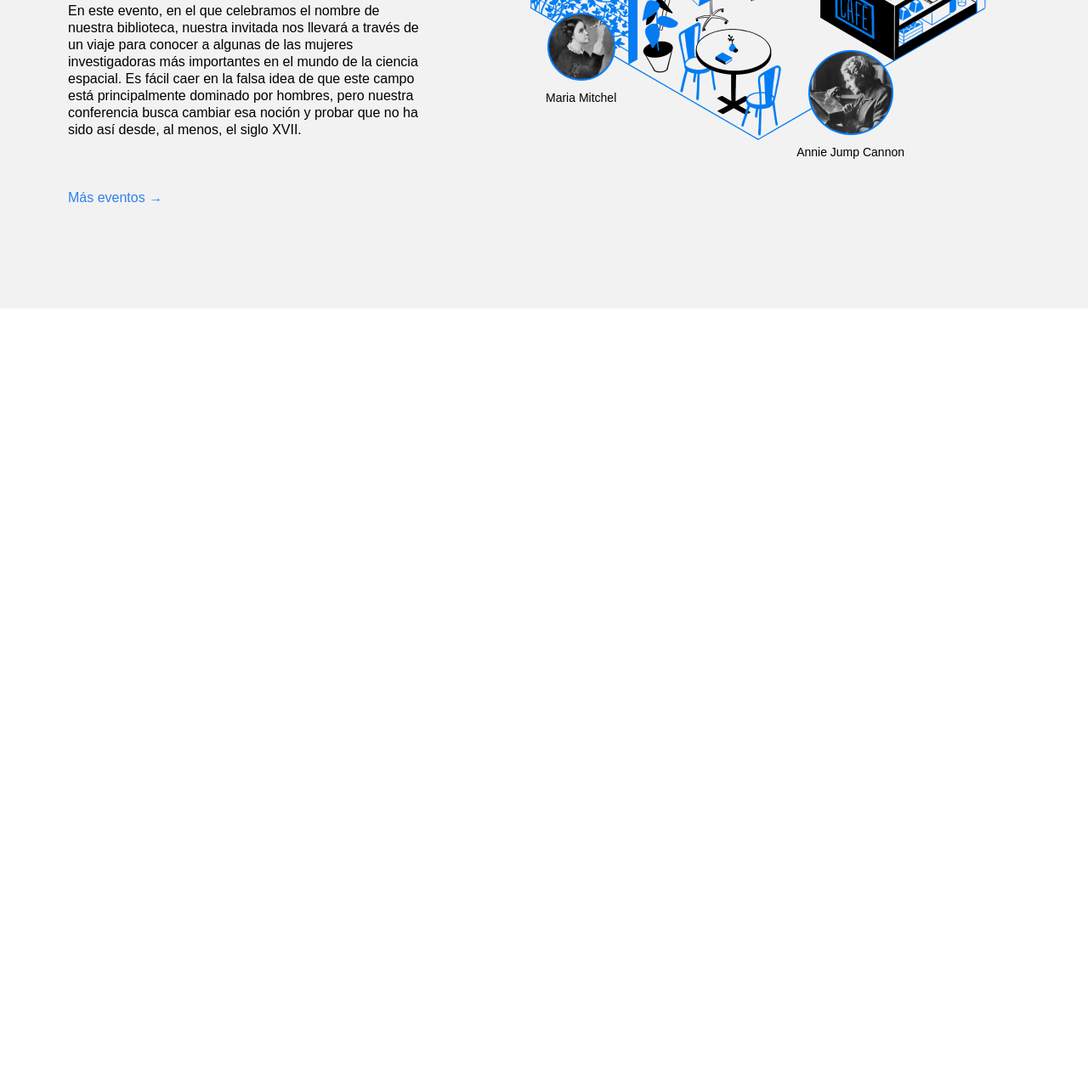
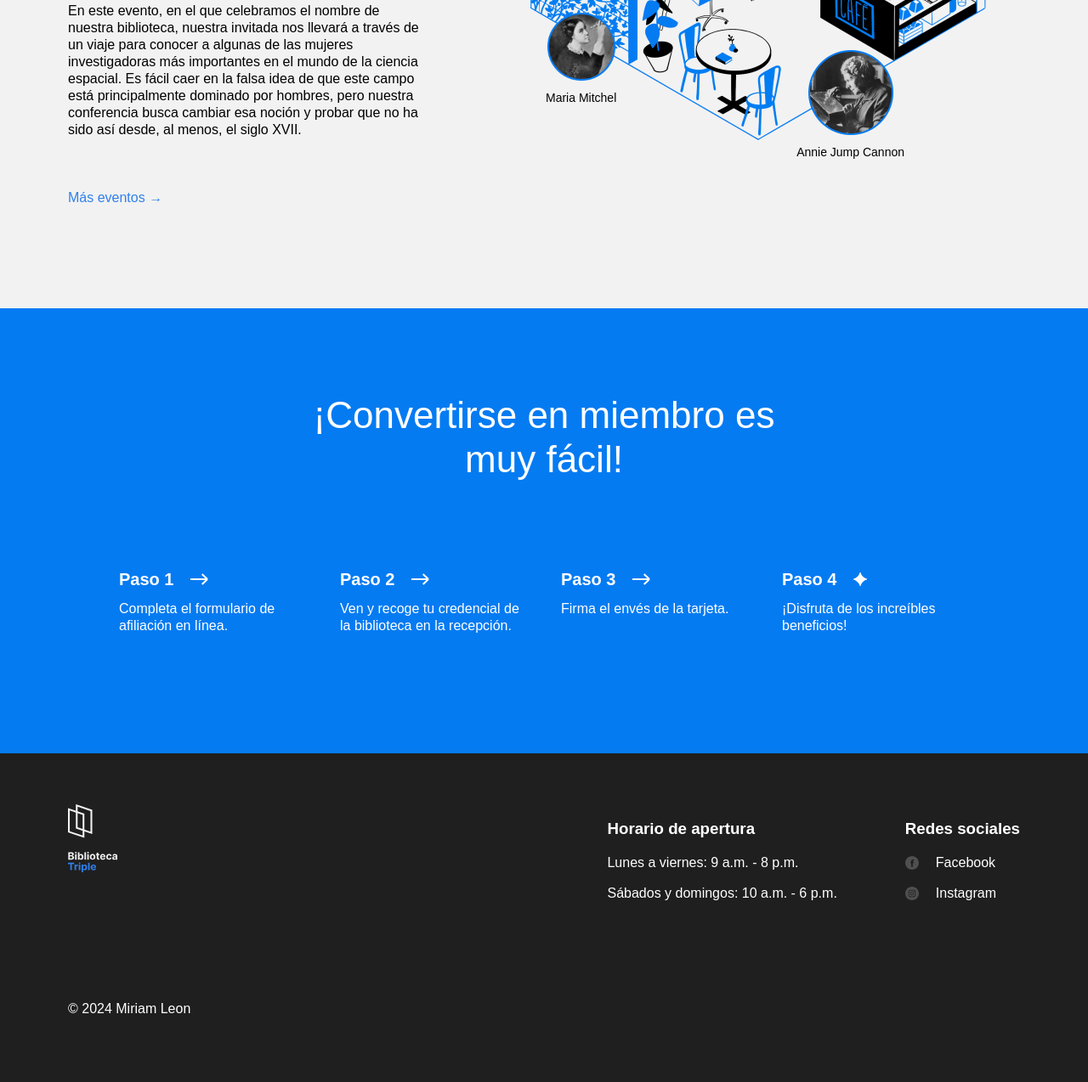
Before and after one commit to leonshion/web_project_library, a plain HTML site: page index.html in a window 1280 px wide. Shown: the part 2575-3849 px from the top of the page at 85% size. Before the commit the page ends 2938 px from the top, so only its background shows below. Drawn offline with Linux system fonts and the light colour scheme.

Commit message:
Nueva actualización de mi proyecto

```diff
--- a/index.html
+++ b/index.html
@@ -30,10 +30,10 @@
               >Eventos</a>
             </li>
             <li>
-              <a class="nav__link" href="#">Conviértete en miembro</a>
+              <a class="nav__link" href="#membership">Conviértete en miembro</a>
             </li>
             <li>
-              <a class="nav__link" href="#">Contactos</a>
+              <a class="nav__link" href="#footer">Contactos</a>
             </li>
           </ul>
         </nav>
@@ -225,7 +225,101 @@
           </div>
           </div>
         </section>
+        <section id="membership" class="membership">
+          <h2 class="membership__title">¡Convertirse en miembro es muy fácil!</h2>
+          <ul class="membership__steps">
+            <li class="step">
+              <h3 class="step__title">
+                Paso 1
+                <img
+                  src="./images/icon_step_forward.svg"
+                  alt="icon forward"
+                  class="step__icon"
+                />
+              </h3>
+              <p class="step__description">
+                Completa el formulario de afiliación en línea.
+              </p>
+            </li>
+            <li class="step">
+              <h3 class="step__title">
+                Paso 2
+                <img
+                  src="./images/icon_step_forward.svg"
+                  alt="icon forward"
+                  class="step__icon"
+                />
+              </h3>
+              <p class="step__description">
+                Ven y recoge tu credencial de la biblioteca en la recepción.
+              </p>
+            </li>
+            <li class="step">
+              <h3 class="step__title">
+                Paso 3
+                <img
+                  src="./images/icon_step_forward.svg"
+                  alt="icon forward"
+                  class="step__icon"
+                />
+              </h3>
+              <p class="step__description">Firma el envés de la tarjeta.</p>
+            </li>
+            <li class="step">
+              <h3 class="step__title">
+                Paso 4
+                <img
+                  src="./images/icon_step_finish.svg"
+                  alt="icon finish"
+                  class="step__icon"
+                />
+              </h3>
+              <p class="step__description">
+                ¡Disfruta de los increíbles beneficios!
+              </p>
+            </li>
+          </ul>
+        </section>
       </main>
+      <footer class="footer" id="footer">
+        <div class="footer__columns">
+          <div class="footer__column">
+            <img
+              src="./images/logo_white.svg"
+              alt="logo"
+              class="footer__logo"
+            />
+          </div>
+          <div class="footer__column footer__column_content_hours">
+            <h3 class="footer__column-heading">Horario de apertura</h3>
+            <ul class="footer__list">
+              <li class="footer__list-item">
+                Lunes a viernes: 9 a.m. - 8 p.m.
+              </li>
+              <li class="footer__list-item">
+                Sábados y domingos: 10 a.m. - 6 p.m.
+              </li>
+            </ul>
+          </div>
+
+          <div class="footer__column footer__column_content_social">
+            <h3 class="footer__column-heading">Redes sociales</h3>
+            <ul class="footer__list">
+              <li class="footer__list-item">
+                <a href="#" class="footer__column-link">
+                  <img src="images/facebook_white.svg" alt="Facebook" class="footer__social-icon"> Facebook
+                </a>
+              </li>
+              <li class="footer__list-item">
+                <a href="#" class="footer__column-link">
+                  <img src="images/instagram_white.svg" alt="Instagram" class="footer__social-icon"> Instagram
+                </a>
+              </li>
+            </ul>
+          </div>
+        </div>
+        <p class="footer__copyright">© 2024 Miriam Leon</p>
+      </footer>
     </div>
   </body>
 </html>
--- a/styles/style.css
+++ b/styles/style.css
@@ -289,3 +289,105 @@
   font-size: 14px;
   margin: 0;
 }
+.membership {
+  padding: 100px 0 140px;
+  background-color: #057bf2;
+  color: #ffffff;
+}
+
+.membership__title {
+  max-width: 574px;
+  margin: 0 auto;
+  text-align: center;
+  font-size: 44px;
+  font-weight: 500;
+  line-height: 52px;
+}
+
+.membership__steps {
+  list-style-type: none;
+  padding: 0;
+  margin: 100px 0 0;
+  display: flex;
+  justify-content: center;
+  column-gap: 40px;
+}
+
+.step {
+  flex-basis: 220px;
+}
+
+.step__title {
+  margin: 0;
+  font-size: 20px;
+  line-height: 30px;
+  font-weight: 700;
+  display: flex;
+  align-items: center;
+}
+
+.step__icon {
+  margin-left: 20px;
+}
+
+.step__description {
+  margin: 10px 0 0;
+}
+
+.footer {
+  box-sizing: border-box;
+  background-size: cover;
+  background-color: #1f1f1f;
+  color: #ffffff;
+  padding: 60px 80px;
+}
+
+.footer__columns {
+  display: flex;
+  justify-content: space-between;
+}
+
+.footer__column_content_hours {
+  margin-left: auto;
+}
+
+.footer__column_content_social {
+  margin-left: 80px;
+}
+
+.footer__logo {
+  width: 58px;
+  height: 80px;
+}
+
+.footer__column-heading {
+  margin-bottom: 20px;
+}
+
+.footer__list {
+  list-style-type: none;
+  padding: 0;
+  margin: 0;
+}
+
+.footer__list-item {
+  margin-bottom: 16px;
+}
+
+.footer__column-link {
+  color: white;
+  text-decoration: none;
+  display: flex;
+  align-items: center;
+  column-gap: 10px;
+}
+
+.footer__social-icon {
+  height: 16px;
+  width: 16px;
+  margin-right: 10px;
+}
+
+.footer__copyright {
+  margin-top: 100px;
+}
```
